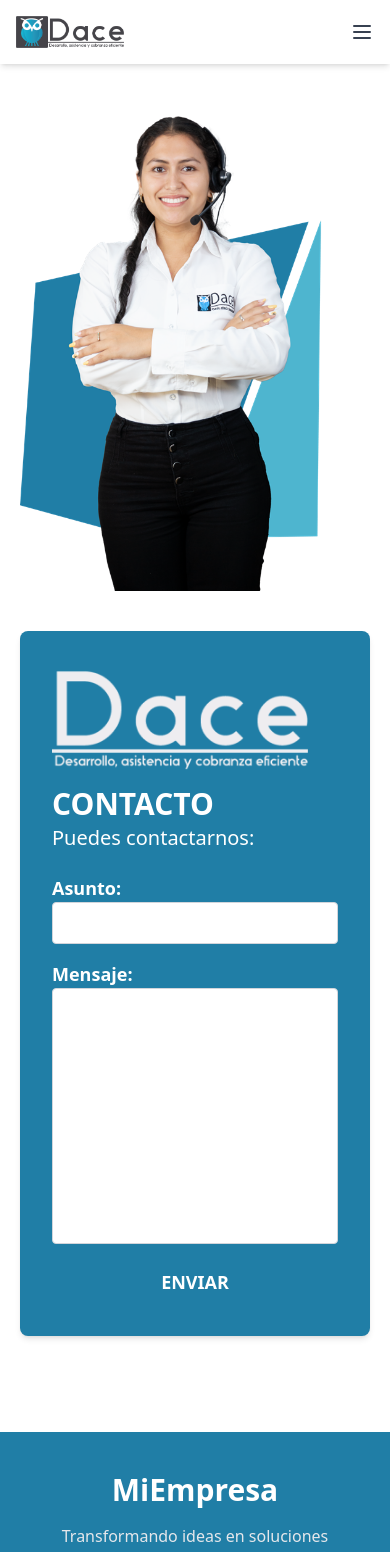
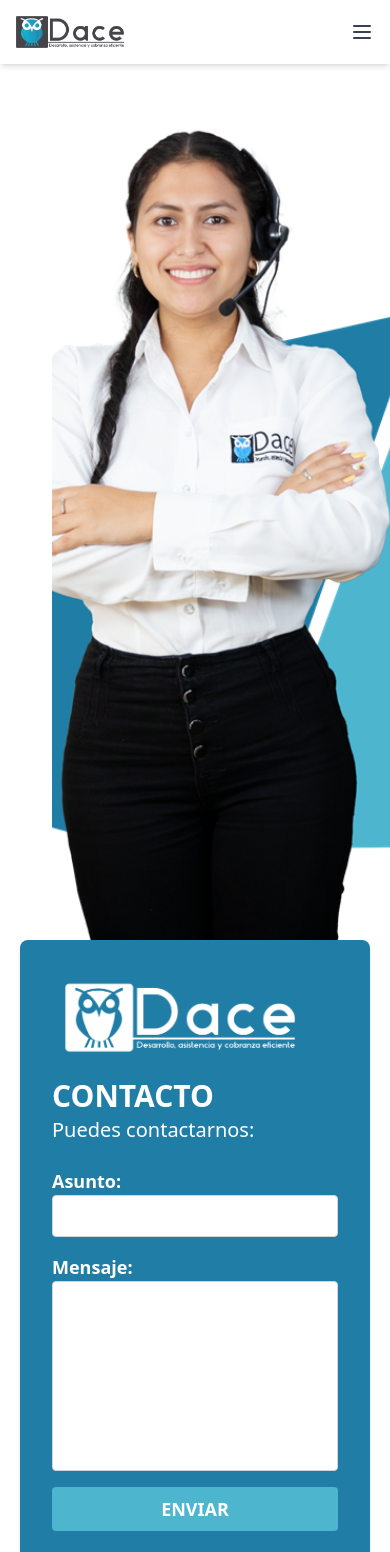
Before and after one commit to SundaySunday44/pagina-dace, an Angular app: page /contacto-dace in a window 390 px wide. Shown: the top 1552 px of the page. Built offline with nearby package versions, Linux system fonts and the light colour scheme.

Commit message:
semi-responsive, non responsive in mobile

```diff
--- a/src/app/contacto-dace/contacto-dace.component.html
+++ b/src/app/contacto-dace/contacto-dace.component.html
@@ -1,13 +1,12 @@
-<body>
 <section class="flex flex-col lg:flex-row text-gray-600 body-font relative ">
-        <div class="container px-5 py-24 mx-auto flex flex-col lg:flex-row lg:space-x-4 ">
+    <div class="container px-5 py-24 mx-auto flex flex-col lg:space-x-4 md:mt-4 md:p-0 lg:flex-row lg:mt-12 lg:p-0 lg:mt">
         <!-- Imagen -->
-            <div class="w-full lg:w-1/2">
-                <img class="h-auto max-w-full" src="/model1-fixed.png" alt="image description">
+        <div class="h-screen w-full lg:w-1/2 animate-fade-in mx-auto ml-8">
+            <img class="h-full w-auto object-cover " src="/model1-fixed.png" alt="image description">
         </div>
         <!-- Formulario de contacto -->
-            <div class="bg-azul-container lg:w-[550px] lg:h-[700px] md:w-2/3 rounded-lg p-8 flex flex-col md:ml-auto w-full h-4/6 mt-10 lg:mt-0 relative z-10 shadow-md">
-                <img src="/logo-white.png" class="object-contain block w-64 mb-4">
+        <div class="bg-azul-container lg:mt-16 lg:w-1/2 rounded-lg p-8 flex flex-col md:mb-6 md:ml-auto relative z-4 shadow-md animate-fade-in md:border-4 md:border-blue-500 lg:border-4 lg:border-red-500 flex-grow">
+            <img src="/DACElogow-01.png" class="object-contain block w-64 mb-4">
             <h2 class="text-white text-3xl mb-0 font-bold title-font">CONTACTO</h2>
             <p class="leading-relaxed mb-5 text-xl text-white">Puedes contactarnos:</p>
             <!-- Asunto -->
@@ -18,11 +17,14 @@
             <!-- Mensaje -->
             <div class="relative mb-4">
                 <label for="message" class="font-bold leading-7 text-lg text-white">Mensaje:</label>
-                    <textarea id="message" name="message" class="w-full bg-white rounded border border-gray-300 focus:border-indigo-500 focus:ring-2 focus:ring-indigo-200 h-64 text-base outline-none text-gray-700 py-1 px-3 resize-none leading-6 transition-colors duration-200 ease-in-out"></textarea>
+                <textarea id="message" name="message" class="w-full bg-white rounded border border-gray-300 focus:border-indigo-500 focus:ring-2 focus:ring-indigo-200 text-base outline-none text-gray-700
+                                                                py-1 px-3 resize-none
+                                                                min-h-[190px] max-h-[380px]
+                                                                leading-6 transition-colors
+                                                                duration-200 ease-in-out"></textarea>
             </div>
             <!-- Botón Enviar -->
-                <button class="bg-gray-container font-bold text-white border-0 py-2 px-6 focus:outline-none hover:bg-indigo-600 rounded text-lg">ENVIAR</button>
+            <button class="bg-azul-container-2 font-bold text-white border-0 py-2 px-6 focus:outline-none hover:bg-indigo-600 rounded text-lg">ENVIAR</button>
         </div>
     </div>
 </section>
-</body>
--- a/tailwind.config.js
+++ b/tailwind.config.js
@@ -4,7 +4,9 @@
     theme: {
         extend: {
             animation: {
-                'fade-in': 'fadeIn 2s ease-in-out',
+                'fade-in': 'fadeIn 1s ease-in-out',
+                'fade-in-2': 'fadeIn 2s ease-in-out',
+                'fade-in-3': 'fadeIn 3s ease-in-out',
                 'slide-in': 'slideIn 1.5s ease-in-out',
                 'bounce': 'bounce 2s infinite',
             },
```
Also changed, not shown: src/app/servicios-dace/servicios-dace.component.html (+17 -17 lines), public/DACElogow-01.png (added). Lines whose indentation alone changed are shown as unchanged.
